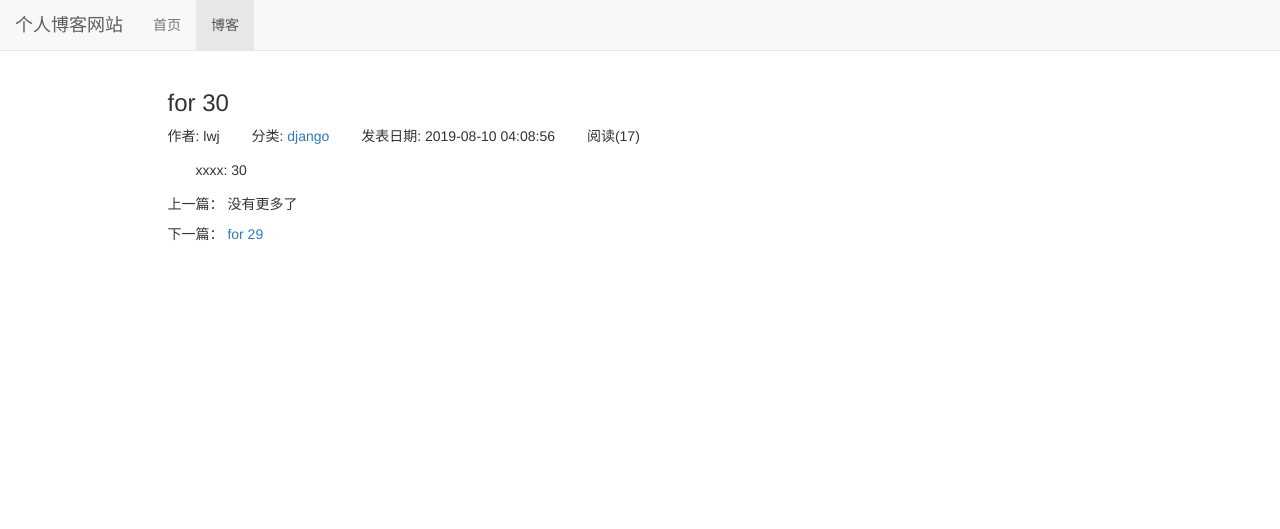
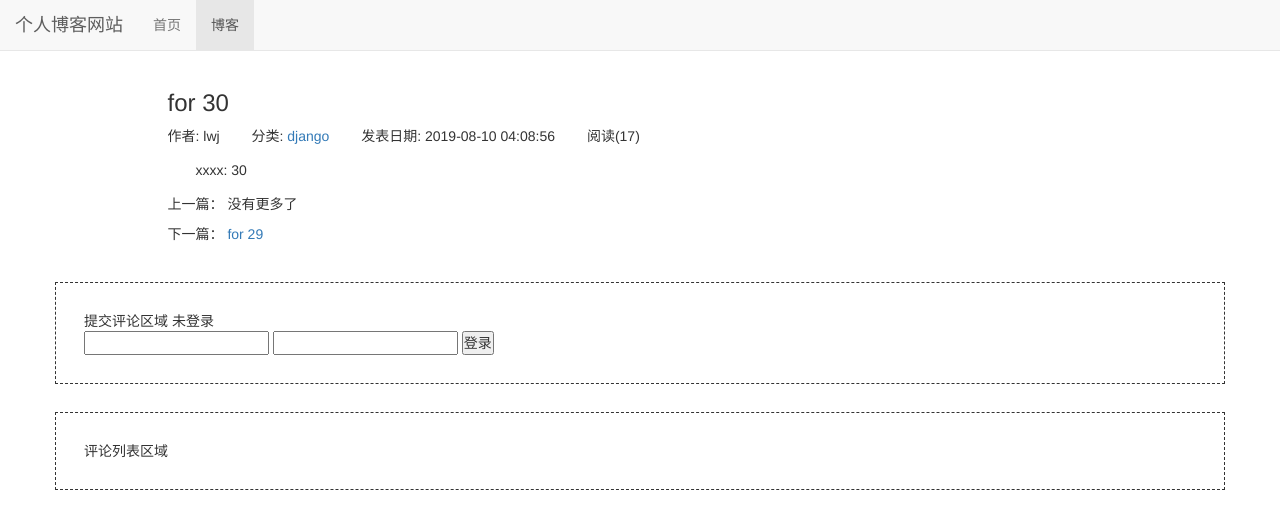
Before and after one commit to sitven/mysite, a Django app: page /blog/36 in a window 1280 px wide. Shown: the top 529 px of the page. Run offline with Django 3.2, Linux system fonts and the light colour scheme; data comes from the database, SQL or seed files in the repository; some libraries are stand-ins or nearby versions.

Commit message:
新增登录功能

```diff
--- a/blog/templates/blog/blog_detail.html
+++ b/blog/templates/blog/blog_detail.html
@@ -38,5 +38,22 @@
                 </div>
             </div>
         </div>
+        <div class="row">
+            <div style="margin-top: 2em;border:1px dashed;padding: 2em;">
+                提交评论区域
+            {% if user.is_authenticated %}
+                已登录
+            {% else %}
+                未登录
+                <form action="{% url 'login' %}" method="POST">
+                    {% csrf_token %}
+                    <input type="text" name="username">
+                    <input type="password" name="password">
+                    <input type="submit" value="登录">
+                </form>
+            {% endif %}
+            </div>
+            <div style="margin-top: 2em;border:1px dashed;padding: 2em;">评论列表区域</div>
+        </div>
     </div>
 {% endblock %}
```
